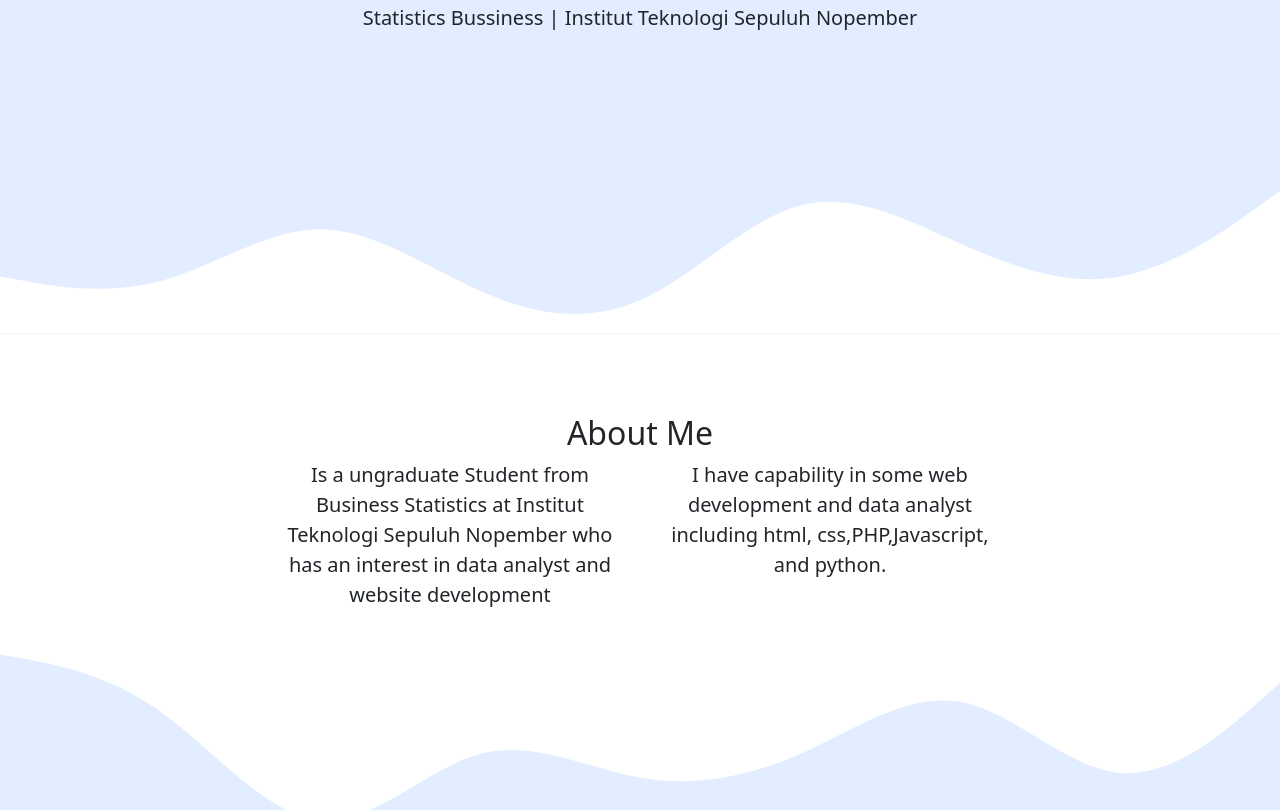
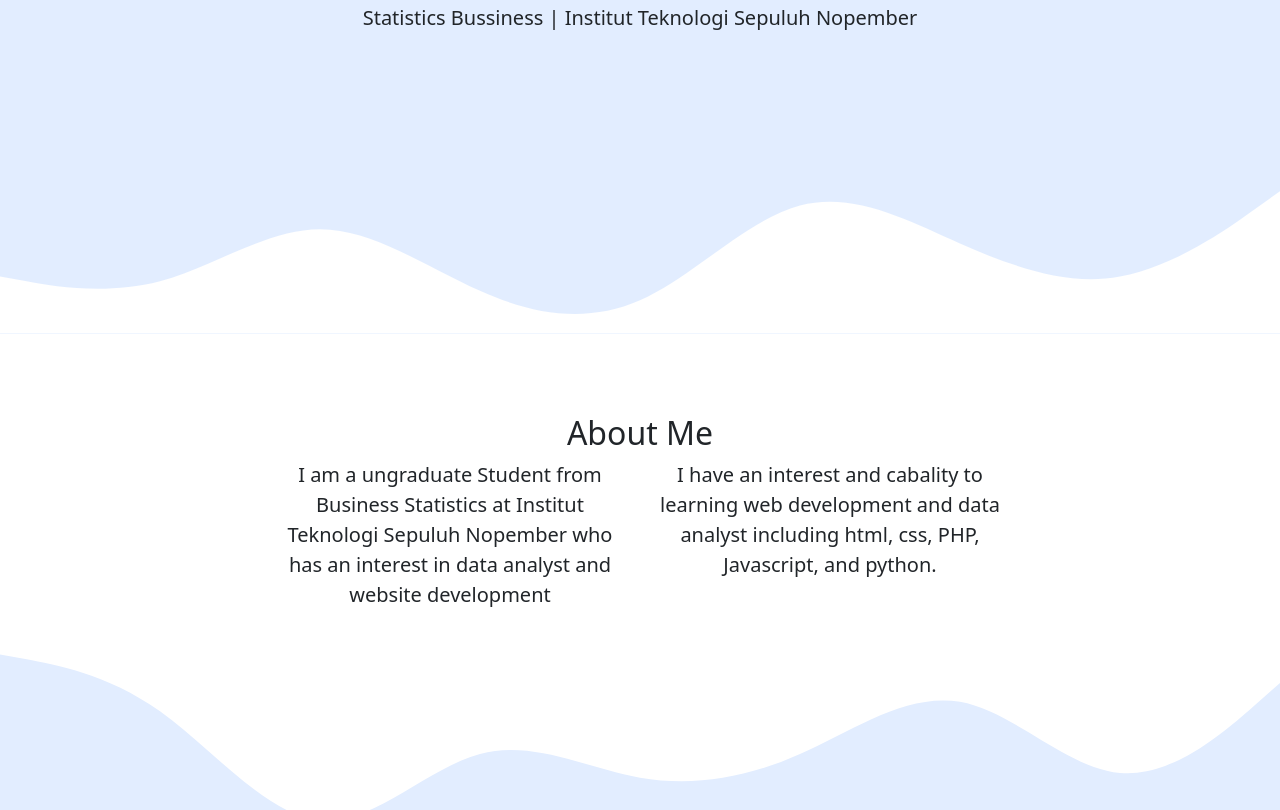
Before and after one commit to ikhwanwijaya29/ikhwanwijaya29.github.io, a plain HTML site: page index.html in a window 1280 px wide. Shown: the part 377-1187 px from the top of the page. Drawn offline with nearby package versions, Linux system fonts and the light colour scheme.

Commit message:
Portofolio

```diff
--- a/index.html
+++ b/index.html
@@ -63,10 +63,10 @@
         </div>
         <div class="row justify-content-center fs-5 text-center">
           <div class="col-4">
-            <p>Is a ungraduate Student from Business Statistics at Institut Teknologi Sepuluh Nopember who has an interest in data analyst and website development</p>
+            <p>I am a ungraduate Student from Business Statistics at Institut Teknologi Sepuluh Nopember who has an interest in data analyst and website development</p>
           </div>
           <div class="col-4">
-            <p> I have capability in some web development and data analyst including html, css,PHP,Javascript, and python. </p>
+            <p> I have an interest and cabality to learning web development and data analyst including html, css, PHP, Javascript, and python. </p>
           </div>
         </div>
       </div>
```
